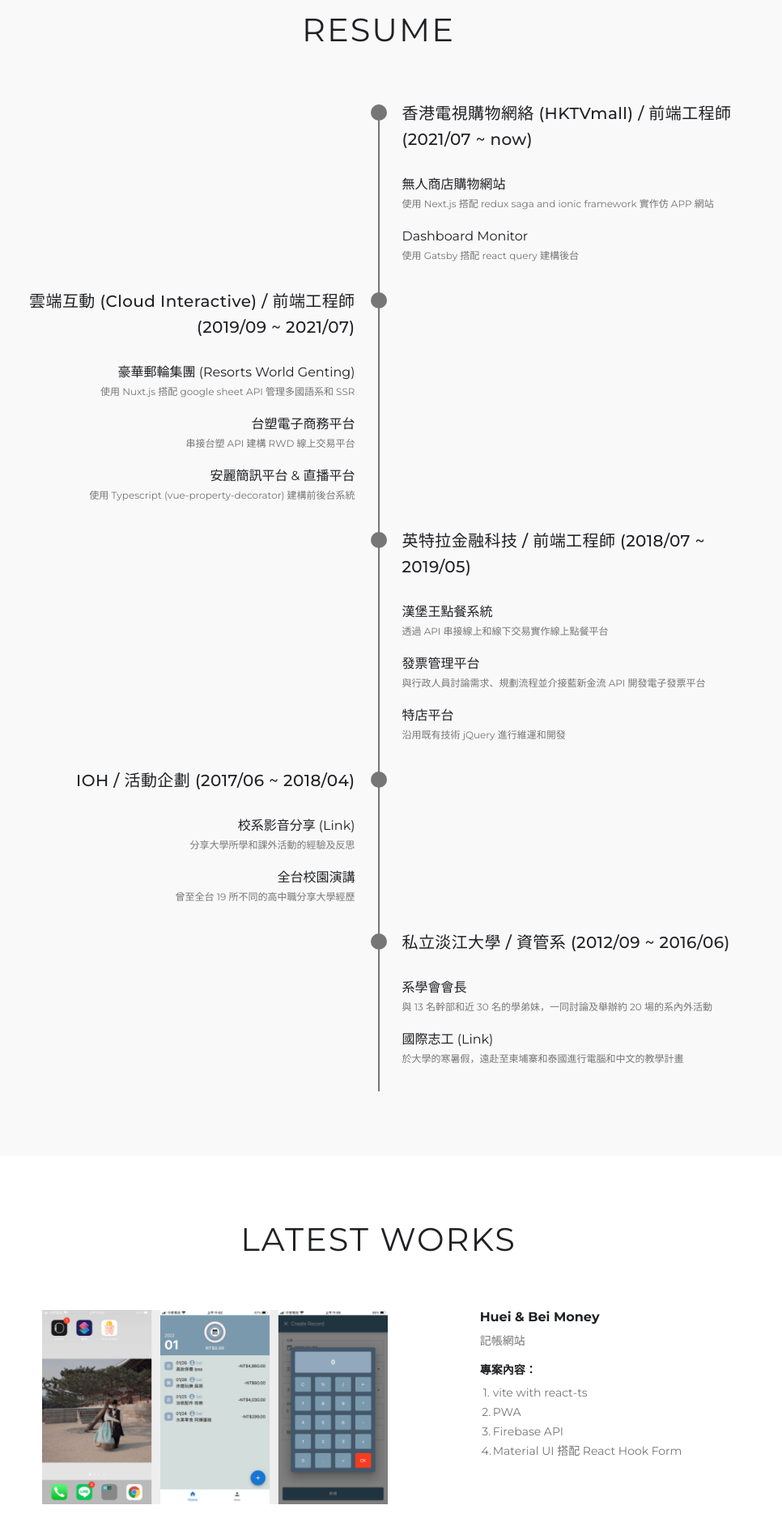
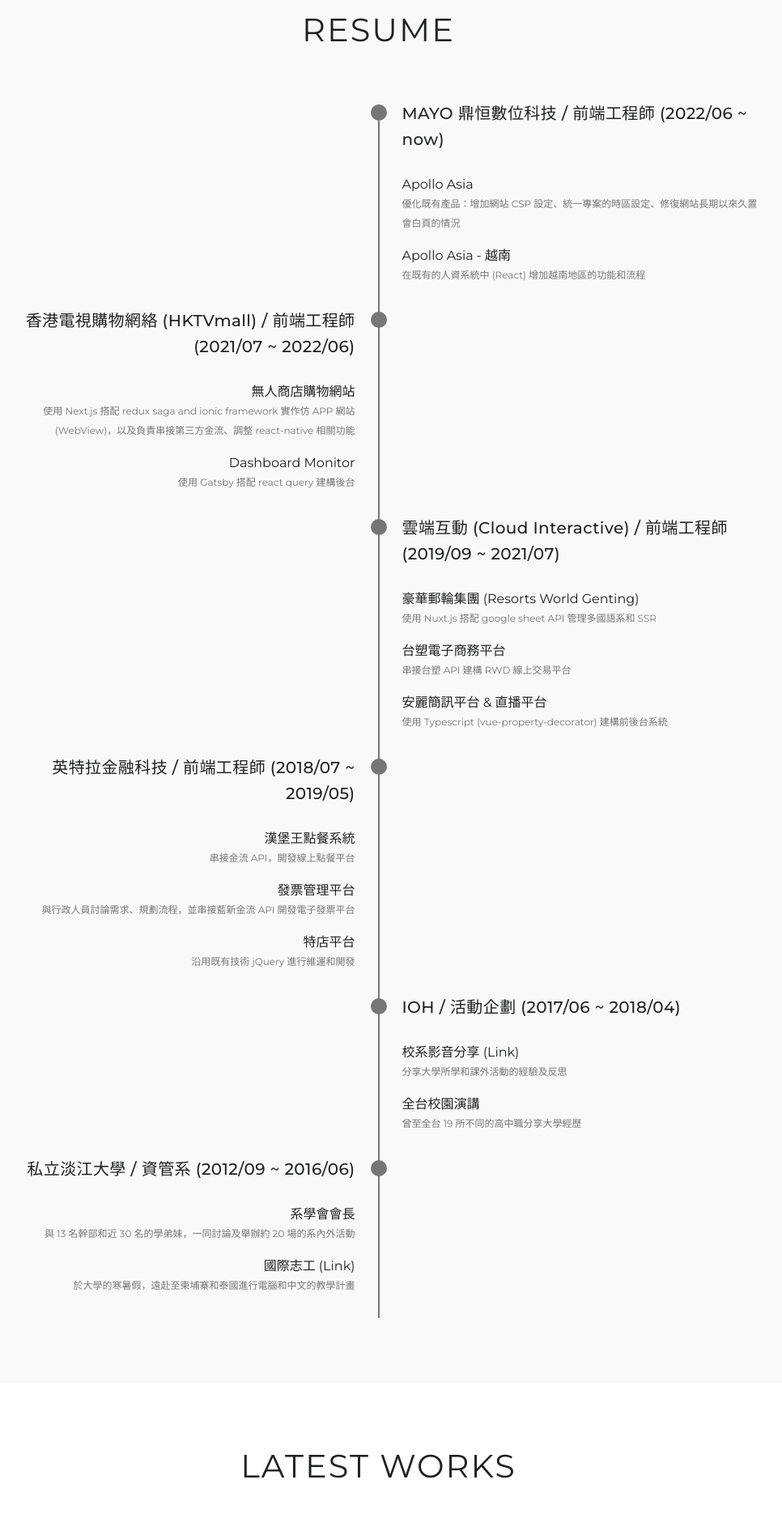
Before and after one commit to ChenHuei/personal-site, a Vue app: page /#/ in a window 1280 px wide. Shown: the part 700-2596 px from the top of the page at 81% size, without its empty margins (165-1131 px from the left). Built offline with nearby package versions, Linux system fonts and the light colour scheme.

Commit message:
update info

```diff
--- a/src/constants/index.js
+++ b/src/constants/index.js
@@ -18,21 +18,35 @@
     name: '陳振輝',
     jobs: '前端工程師 (Front-End Engineer)',
     description:
-      '擁有三年半前端開發經驗，熟悉 Typescript、React、Vue.js。追求簡潔易讀的程式碼，遵守 DRY 的開發概念建立易讀、高擴充性的 Component。重視團隊的合作與溝通，正在尋找一個能夠讓我穩定發揮並且不斷成長的環境。以下將更詳細說明過往經歷，非常感謝您抽空觀看，請多多指教，謝謝！',
+      '擁有五年前端開發經驗，熟悉 Typescript、React、Vue.js。追求簡潔易讀的程式碼，遵守 DRY 的開發概念建立易讀、高擴充性的 Component。重視團隊的合作與溝通，正在尋找一個能夠讓我穩定發揮並且不斷成長的環境。以下將更詳細說明過往經歷，非常感謝您抽空觀看，請多多指教，謝謝！',
     phone: '0986-776-379',
     email: 'aaa830714@gmail.com',
   },
 ]
 
-export const RESUME_INFORMATION = [
+export const RESUME_INFORMATION = [{
+    company: 'MAYO 鼎恒數位科技',
+    jobs: '前端工程師',
+    year: '2022/06 ~ now',
+    list: [
+      {
+        title: 'Apollo Asia',
+        description: '優化既有產品：增加網站 CSP 設定、統一專案的時區設定、修復網站長期以來久置會白頁的情況',
+      },
+      {
+        title: 'Apollo Asia - 越南',
+        description: '在既有的人資系統中 (React) 增加越南地區的功能和流程',
+      },
+    ],
+  },
   {
     company: '香港電視購物網絡 (HKTVmall)',
     jobs: '前端工程師',
-    year: '2021/07 ~ now',
+    year: '2021/07 ~ 2022/06',
     list: [
       {
         title: '無人商店購物網站',
-        description: '使用 Next.js 搭配 redux saga and ionic framework 實作仿 APP 網站',
+        description: '使用 Next.js 搭配 redux saga and ionic framework 實作仿 APP 網站 (WebView)，以及負責串接第三方金流、調整 react-native 相關功能',
       },
       {
         title: 'Dashboard Monitor',
@@ -66,11 +80,11 @@
     list: [
       {
         title: '漢堡王點餐系統',
-        description: '透過 API 串接線上和線下交易實作線上點餐平台',
+        description: '串接金流 API，開發線上點餐平台',
       },
       {
         title: '發票管理平台',
-        description: '與行政人員討論需求、規劃流程並介接藍新金流 API 開發電子發票平台',
+        description: '與行政人員討論需求、規劃流程，並串接藍新金流 API 開發電子發票平台',
       },
       {
         title: '特店平台',
@@ -129,7 +143,7 @@
     description: '記帳網站',
     logo: require('../assets/works/huei-bei-money.png'),
     view: 'https://huei-bei-money.vercel.app',
-    skills: ['vite with react-ts', 'PWA', 'Firebase API', 'Material UI 搭配 React Hook Form'],
+    skills: ['vite with react-ts', 'PWA', 'Firebase Database and Authentication', 'Material UI & React Hook Form', 'GitHub Actions'],
   },
   {
     name: 'Huei & Bei Wedding',
@@ -137,11 +151,11 @@
     logo: require('../assets/works/huei-bei-wedding.png'),
     view: 'https://chenhuei.github.io/huei-bei-wedding/',
     skills: [
-      'PWA',
+      '@nuxtjs/pwa',
       'Lighthouse & PageSpeed 評分 90+',
       'GSAP & ScrollMagic',
       'LINE Bot API & server-sent event 製作彈幕特效',
-      'AWS amplify & route 53 建置環境 ',
+      'AWS amplify & route 53',
     ],
   },
   {
@@ -149,14 +163,14 @@
     description: '郵輪航線訂票平台系統 (前後台)',
     logo: require('../assets/works/genting.png'),
     view: 'http://genting-cruise-www-sit.cloud-softwares.com/enUS',
-    skills: ['Nuxt.js', 'google sheet API 管理多國語系', 'RWD & WebView'],
+    skills: ['Nuxt.js', 'google sheet API 管理多國語系', 'WebView (RWD)'],
   },
   {
     name: '台塑電子商務平台',
     description: '線上交易平台',
     logo: require('../assets/works/plastic.png'),
     view: 'https://formosa-pepp-web-sit.cloud-interactive.com/login',
-    skills: ['與台塑後端討論及介接 API', 'google sheet API 管理多國語系', 'RWD'],
+    skills: ['Nuxt.js', '與台塑後端討論及介接 API', 'google sheet API 管理多國語系', 'RWD'],
   },
   {
     name: 'Scan2Pay',
```
